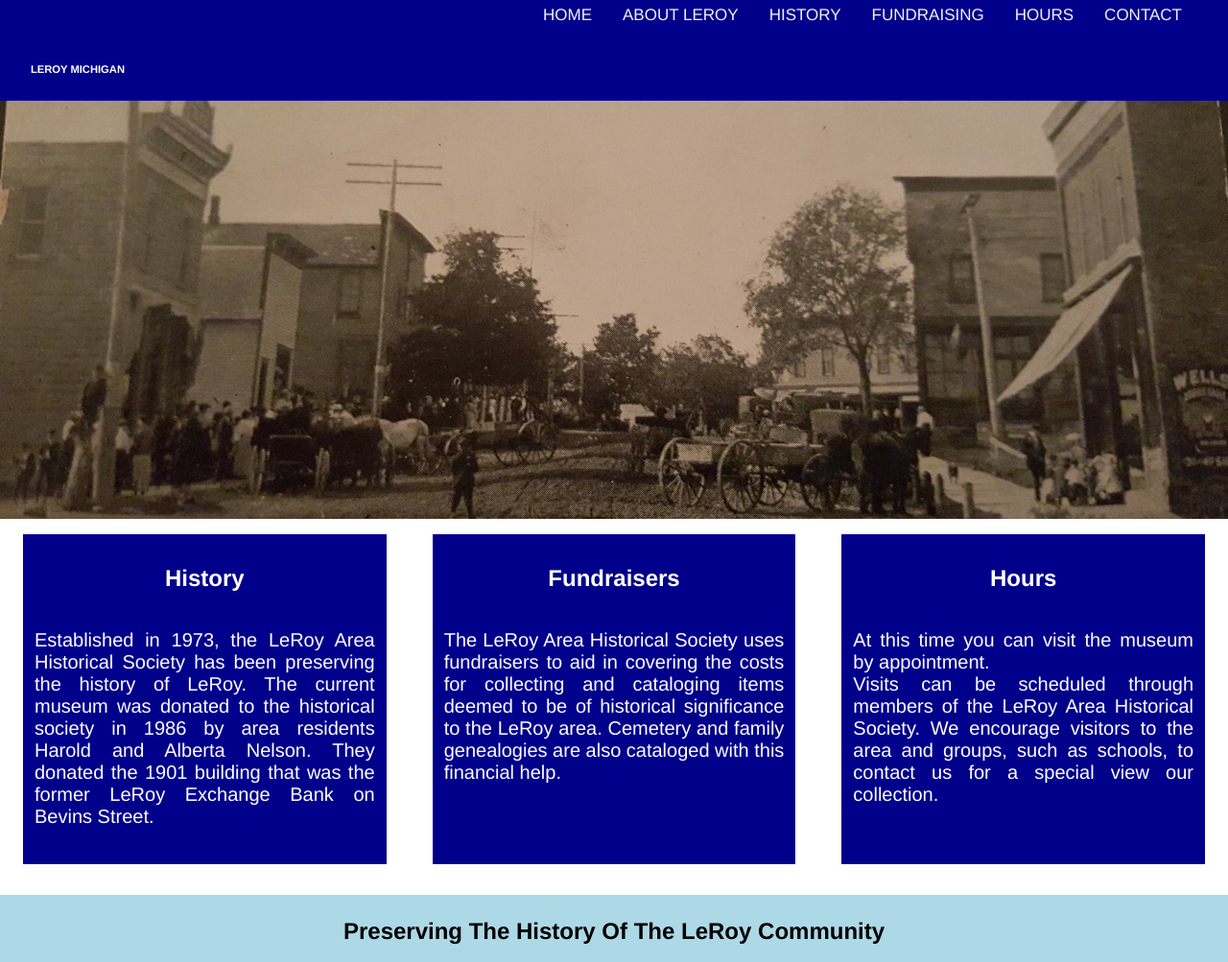
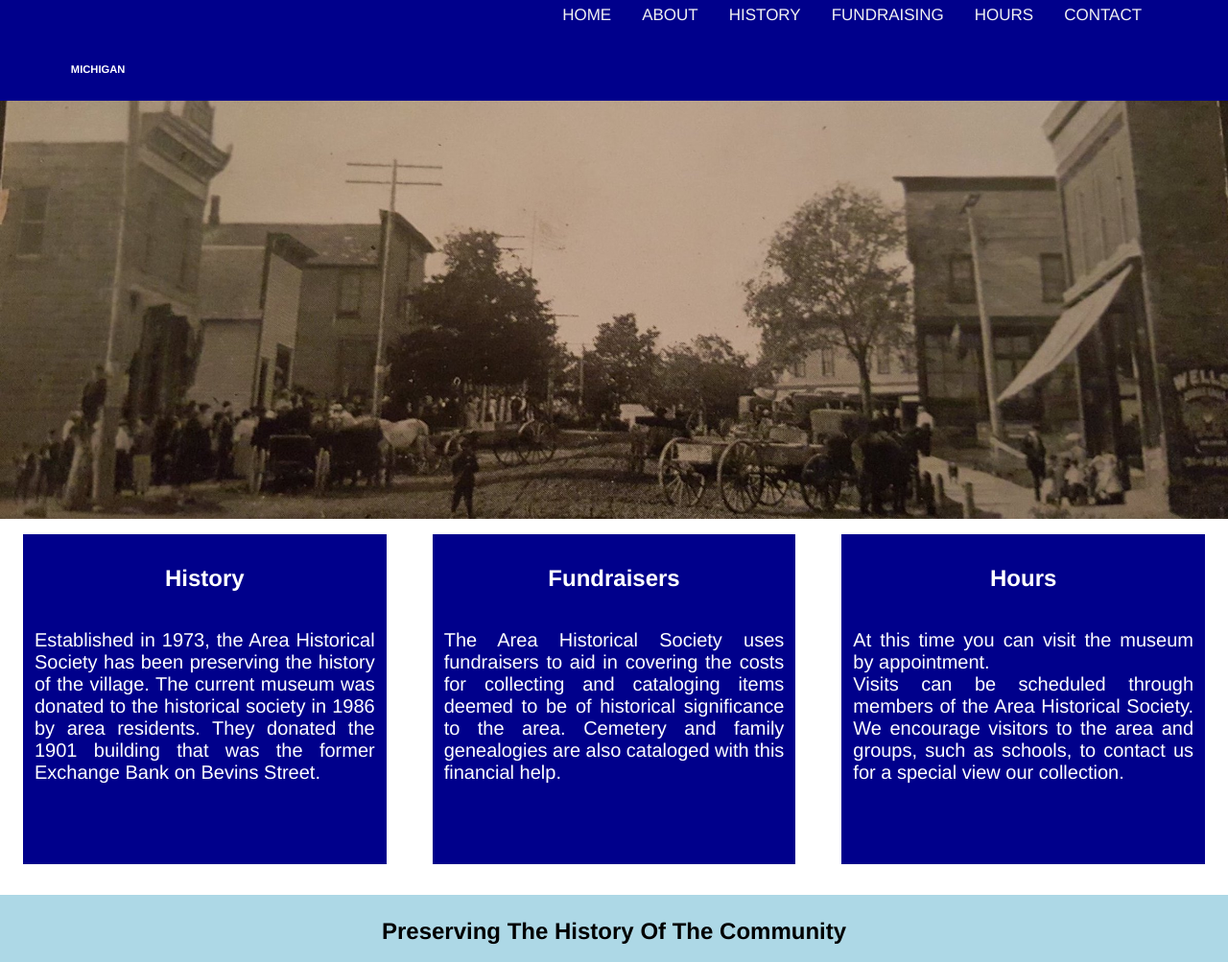
Before and after one commit to RobertSchusterFrontEndWebDeveloper/leroy-historical-society, a website built with Parcel: page index.html in a window 1280 px wide. Shown: the part 73-1076 px from the top of the page at 96% size. Built offline with nearby package versions, Linux system fonts and the light colour scheme.

Commit message:
Update index.html
Generic all information on project to prevent spamming.

```diff
--- a/index.html
+++ b/index.html
@@ -4,7 +4,7 @@
 <head>
   <meta charset="utf-8">
   <title>LeRoy Area Historical Society</title>
-  <meta name="description" content="LeRoy Michigan Historical Society Museum providing a location for historical items and records for the LeRoy Michigan area.">
+  <meta name="description" content="Historical Society Museum providing a location for historical items and records for the area.">
   <meta name="viewport" content="width=device-width, initial-scale=1">
 
   <meta property="og:title" content="">
@@ -27,12 +27,12 @@
       <header>
             <div id="home">
                   <div>
-                        <h1>LeRoy Area Historical Society</h1><br><h1><span> LeRoy Michigan</span></h1>
+                        <h1>Area Historical Society</h1><br><h1><span>Michigan</span></h1>
                   </div>
             </div>
             <div class="topnav" id="mynav">
                         <a href="#home">home</a>
-                        <a href="#about">about leroy</a>
+                        <a href="#about">about</a>
                         <a href="#history">history</a>
                         <a href="#fundraisers">fundraising</a>
                         <a href="#hours">hours</a>
@@ -44,36 +44,36 @@
       <div class="main">
             <div class="whole-wide">
                   <div class="hero">
-                        <img src="img/old-leroy.jpg" alt="Down town LeRoy Michigan in the early 1900's" />
+                        <img src="img/old-leroy.jpg" alt="Down town in the early 1900's" />
                   </div>
             </div>
             <div class="whole-wide">
                   <div class="one-third block-color" id="history">
                         <h2>history</h2>
-                        <p>Established in 1973, the LeRoy Area Historical Society has been preserving the history of LeRoy.  The current museum was donated to the historical society in 1986 by area residents Harold and Alberta Nelson.  They donated the 1901 building that was the former LeRoy Exchange Bank on Bevins Street.</p>
+                        <p>Established in 1973, the Area Historical Society has been preserving the history of the village.  The current museum was donated to the historical society in 1986 by area residents.  They donated the 1901 building that was the former Exchange Bank on Bevins Street.</p>
                   </div>
                   <div class="one-third block-color" id="fundraisers">
                         <h2>fundraisers</h2>
-                        <p>The LeRoy Area Historical Society uses fundraisers to aid in covering the costs for collecting and cataloging items deemed to be of historical significance to the LeRoy area.  Cemetery and family genealogies are also cataloged with this financial help.</p>
+                        <p>The Area Historical Society uses fundraisers to aid in covering the costs for collecting and cataloging items deemed to be of historical significance to the area.  Cemetery and family genealogies are also cataloged with this financial help.</p>
                   </div>
                   <div class="one-third block-color" id="hours">
                         <h2>hours</h2>
-                        <p>At this time you can visit the museum by appointment.<br>Visits can be scheduled through members of the LeRoy Area Historical Society.  We encourage visitors to the area and groups, such as schools, to contact us for a special view our collection.</p>
+                        <p>At this time you can visit the museum by appointment.<br>Visits can be scheduled through members of the Area Historical Society.  We encourage visitors to the area and groups, such as schools, to contact us for a special view our collection.</p>
                   </div>
             </div>
             <div class="whole-wide">
                   <div class="banner-color">
-                        <h3>preserving the history of the leRoy community</h3>
-                        <h4>leRoy area historical society</h4>
+                        <h3>preserving the history of the community</h3>
+                        <h4>area historical society</h4>
                   </div>
             </div>
             <div class="whole-wide">
-                  <img src="img/leroy-overview.png" alt="aerial view over modern day LeRoy Michigan, courtesy of Google Maps" />
+                  <img src="img/leroy-overview.png" alt="aerial view over our modern day Village, courtesy of Google Maps" />
             </div>
             <div class="whole-wide">
                   <div class="banner-color" id="about">
                         <h4>about us</h4>
-                        <h5>At a special dedication, during the July 11, 1987 Razzasque Days festival, the former LeRoy Exchange Bank building was donated to the LeRoy Area Historical Society to become the LeRoy Area Museum.  The museum is maintained and supported by the LeRoy Area Historical Society which was assembled for the 1973 LeRoy village centennial.  Area residents have collected, and continue to collect, artifacts and records that have a significant relationship to the LeRoy area.</h5>
+                        <h5>At a special dedication, during the Village Days festival, the former Exchange Bank building was donated to the Historical Society to become the Area Museum.  The museum is maintained and supported by the Area Historical Society which was assembled for the 1973 Village centennial.  Area residents have collected, and continue to collect, artifacts and records that have a significant relationship to the Community.</h5>
                   </div>
             </div>
       </div>
@@ -83,13 +83,13 @@
             </div>
             <div class="contact">
                   <div class="one-third" id="contact-block">
-                        <h2>LeRoy Area Historical Society<br>P.O. Box 000<br>LeRoy, MI 49655</h2>
+                        <h2>Area Historical Society<br>P.O. Box 000<br>Any Town, MI 55555</h2>
                   </div>
                   <div class="one-third" id="contact-block">
                         <h2>Phone:<br>Society President</br><a href="tel:15555555555" alt="Call now to schedule!">555-555-5555</a></h2>
                   </div>
                   <div class="one-third" id="contact-block">
-                        <h2>Email:<br><a href="mailto:leroymuseum@email.com">leroymuseum@hotmail.com</a></h2>
+                        <h2>Email:<br><a href="mailto:leroymuseum@email.com">areamuseum@email.com</a></h2>
                   </div>
             </div>
             <div class="whole-wide">
```
